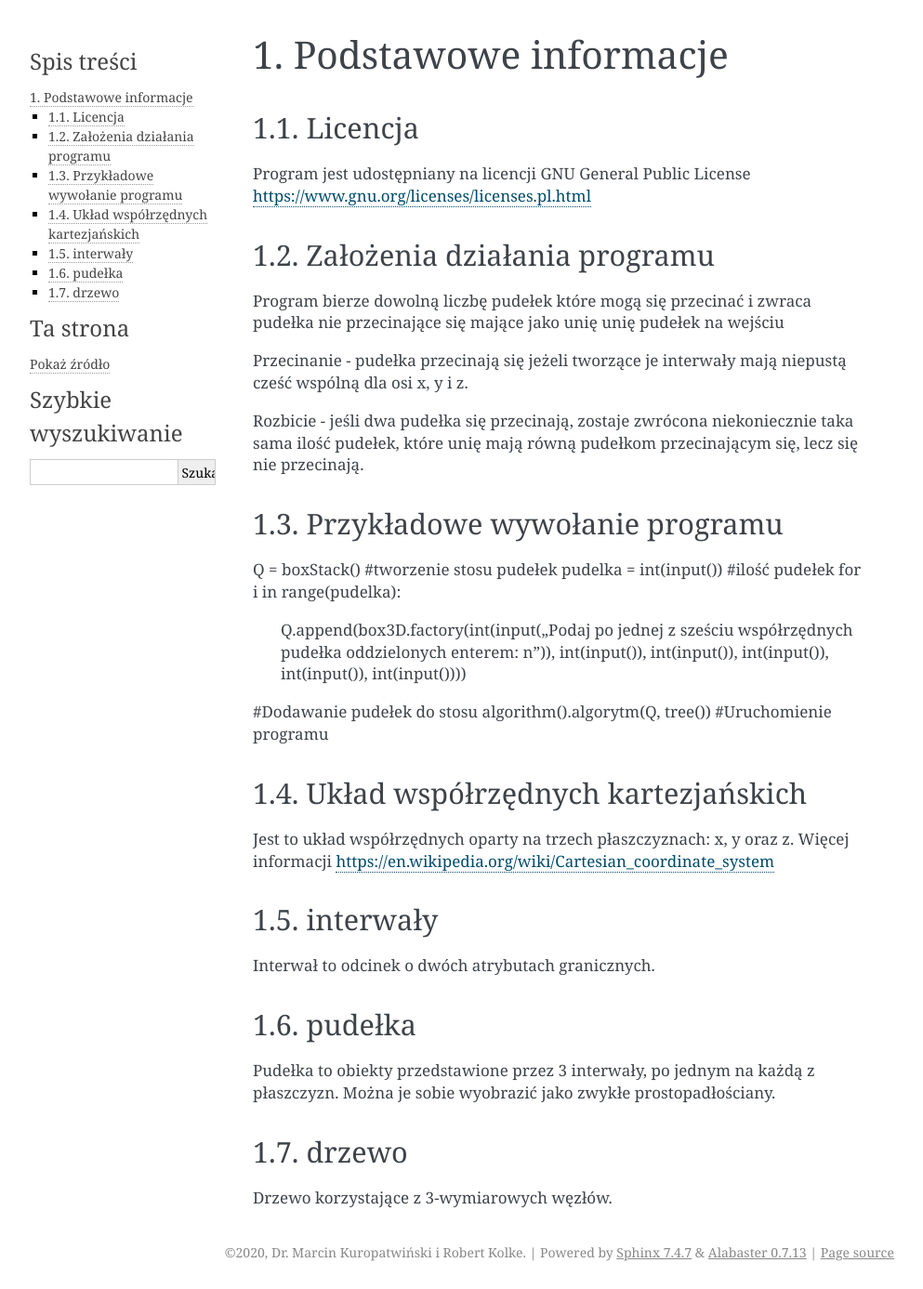
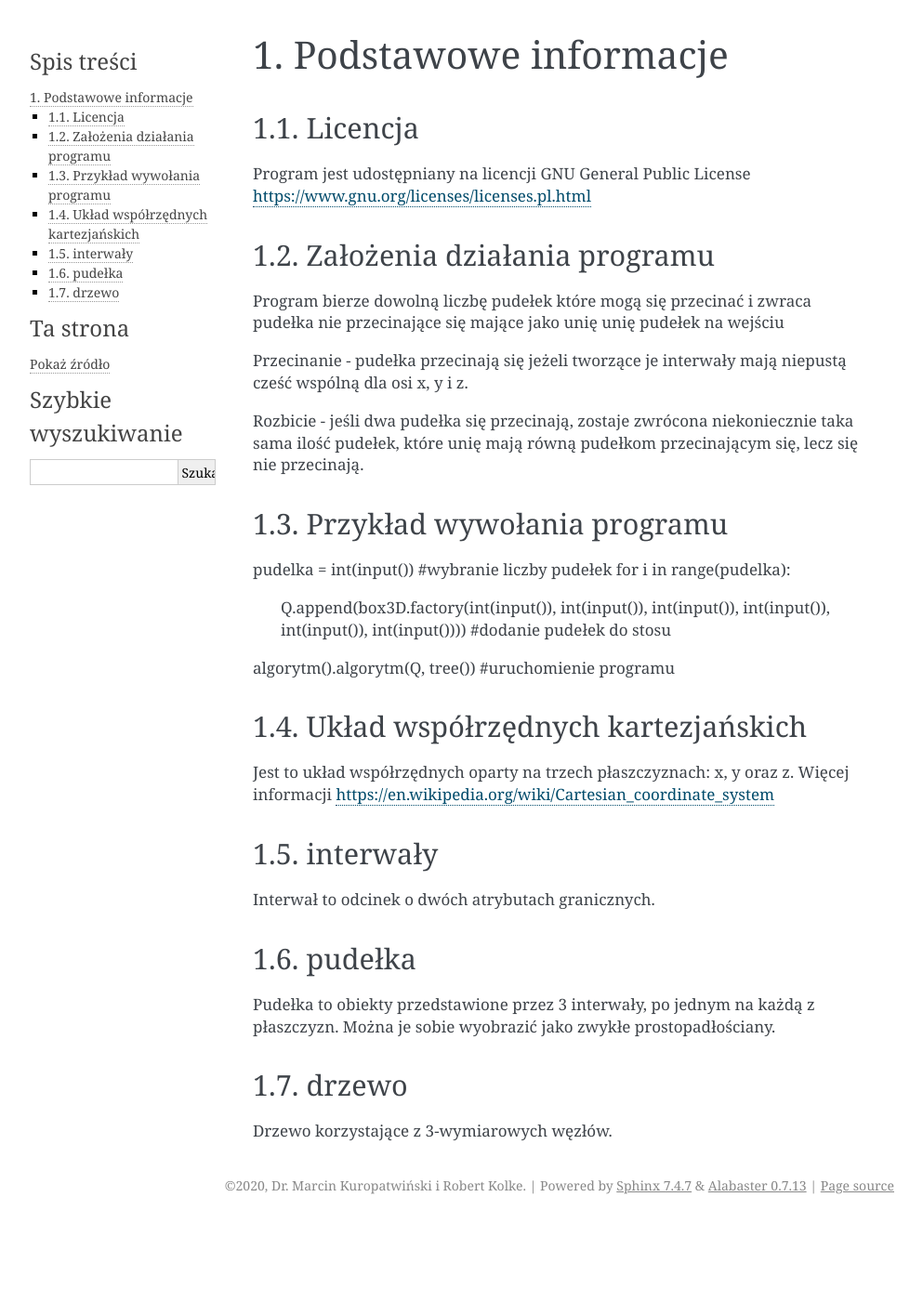
Before and after one commit to mkurop/box3D, a Sphinx documentation site: the page built from docs/Podstawowe_informacje.rst, in a window 1280 px wide. Shown: the whole page at 93% size, without its empty margins (148-1141 px from the left). Built offline with Sphinx 7.4.7, drawn with Linux system fonts in a browser that asks for light colours; after the commit the page ends 1315 px from its top, so only the background shows below that.

Commit message:
Add files via upload

```diff
--- a/docs/Podstawowe_informacje.rst
+++ b/docs/Podstawowe_informacje.rst
@@ -18,17 +18,15 @@ Rozbicie - jeśli dwa pudełka się przecinają, zostaje zwrócona niekoniecznie
 taka sama ilość pudełek, które unię mają równą pudełkom przecinającym się,
 lecz się nie przecinają.
 
-Przykładowe wywołanie programu
-------------------------------
-Q = boxStack()
-#tworzenie stosu pudełek
+Przykład wywołania programu
+---------------------------
 pudelka = int(input())
-#ilość pudełek
+#wybranie liczby pudełek
 for i in range(pudelka):
-    Q.append(box3D.factory(int(input("Podaj po jednej z sześciu współrzędnych pudełka oddzielonych enterem: \n")), int(input()), int(input()), int(input()), int(input()), int(input())))
-#Dodawanie pudełek do stosu
-algorithm().algorytm(Q, tree())
-#Uruchomienie programu
+    Q.append(box3D.factory(int(input()), int(input()), int(input()), int(input()), int(input()), int(input())))
+    #dodanie pudełek do stosu
+algorytm().algorytm(Q, tree())
+#uruchomienie programu
 
 Układ współrzędnych kartezjańskich
 ----------------------------------
```
